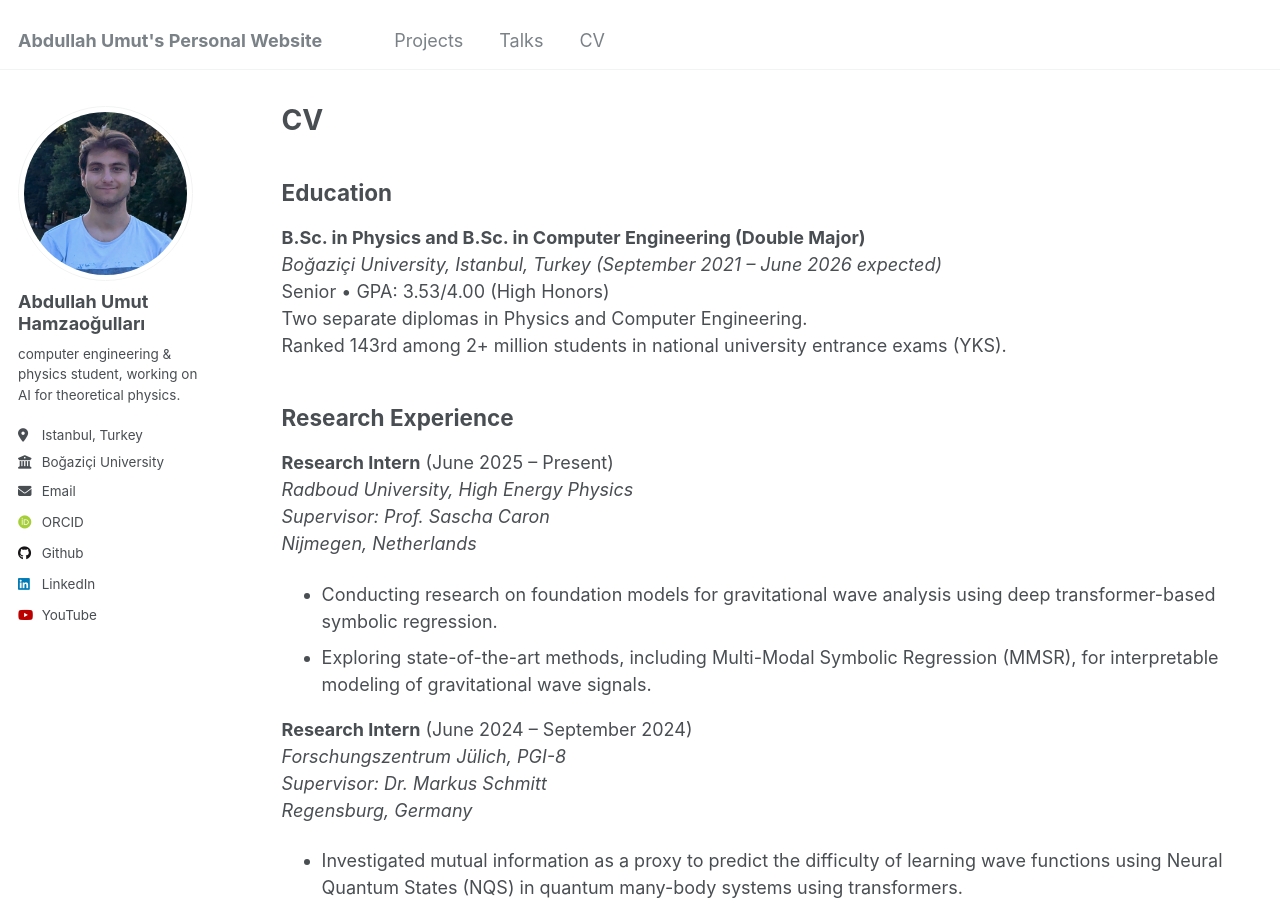
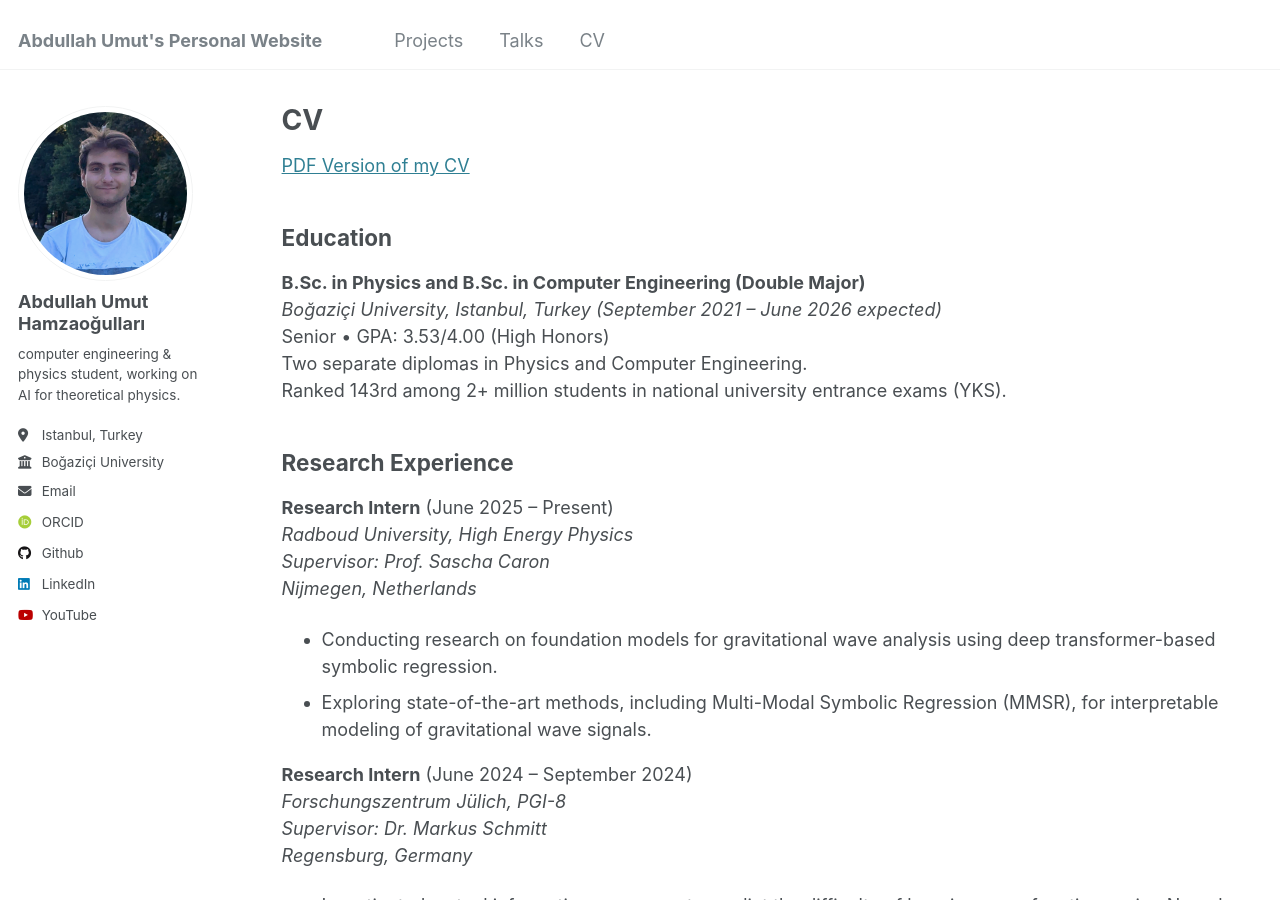
Before and after one commit to abdullahumuth/abdullahumuth.github.io, a Jekyll site: the page built from _pages/cv.md, in a window 1280 px wide and 900 px high. Built offline with Jekyll 4.4.1, drawn with Linux system fonts in a browser that asks for light colours; some web fonts are replaced.

Commit message:
Update cv.md

```diff
--- a/_pages/cv.md
+++ b/_pages/cv.md
@@ -8,6 +8,7 @@ redirect_from:
 ---
 
 {% include base_path %}
+<a href="/files/cv.pdf" target="_blank">PDF Version of my CV</a>
 
 ## Education
 
```
